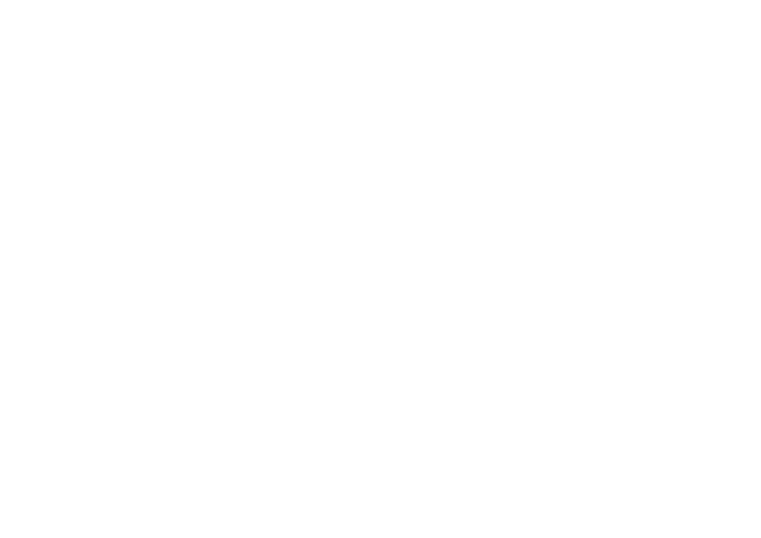
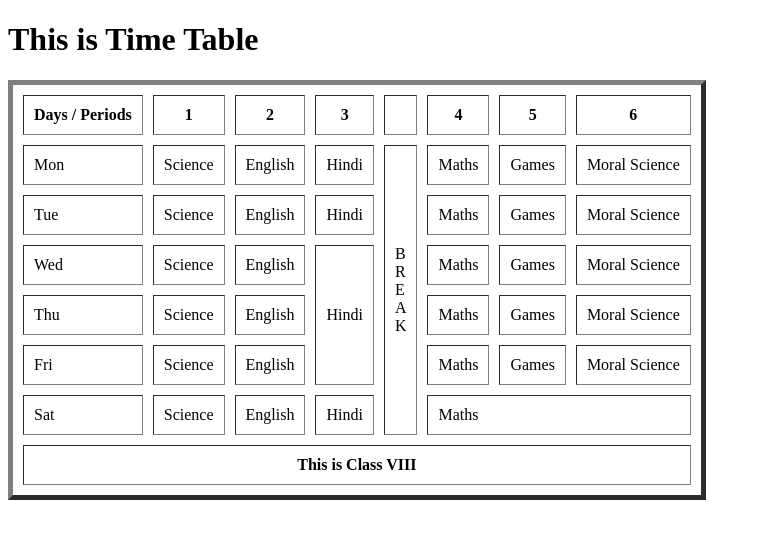
Before and after one commit to Yogesh-Singh-Gadwal/Nagarro-Bootcamp-Assignments, a plain HTML site: page Lecture-1-Assignments/schoolTimeTable.html in a window 1280 px wide. Shown: the whole page, without its empty margins (0-761 px from the left). Drawn offline with Linux system fonts and the light colour scheme.

Commit message:
Update schoolTimeTable.html

```diff
--- a/Lecture-1-Assignments/schoolTimeTable.html
+++ b/Lecture-1-Assignments/schoolTimeTable.html
@@ -1,12 +1,99 @@
 <!DOCTYPE html>
 <html lang="en">
+
 <head>
-    <meta charset="UTF-8">
-    <meta http-equiv="X-UA-Compatible" content="IE=edge">
-    <meta name="viewport" content="width=device-width, initial-scale=1.0">
+    <meta charset="UTF-8" />
+    <meta http-equiv="X-UA-Compatible" content="IE=edge" />
+    <meta name="viewport" content="width=device-width, initial-scale=1.0" />
     <title>School TimeTable Assignement</title>
 </head>
+
 <body>
+    <h1>This is Time Table</h1>
 
+    <table border="5" cellspacing="10" cellpadding="10">
+        <thead>
+            <tr>
+                <th>Days / Periods</th>
+                <th>1</th>
+                <th>2</th>
+                <th>3</th>
+                <th></th>
+                <th>4</th>
+                <th>5</th>
+                <th>6</th>
+            </tr>
+        </thead>
+
+        <tbody>
+            <tr>
+                <td>Mon</td>
+                <td>Science</td>
+                <td>English</td>
+                <td>Hindi</td>
+                <td rowspan="6">
+                    B <br />
+                    R <br />
+                    E <br />
+                    A <br />
+                    K
+                </td>
+                <td>Maths</td>
+                <td>Games</td>
+                <td>Moral Science</td>
+            </tr>
+            <tr>
+                <td>Tue</td>
+                <td>Science</td>
+                <td>English</td>
+                <td>Hindi</td>
+                <td>Maths</td>
+                <td>Games</td>
+                <td>Moral Science</td>
+            </tr>
+            <tr>
+                <td>Wed</td>
+                <td>Science</td>
+                <td>English</td>
+                <td rowspan="3">Hindi</td>
+                <!-- <td rowspan="6">B <br> R <br> E <br> A <br> K </td> -->
+                <td>Maths</td>
+                <td>Games</td>
+                <td>Moral Science</td>
+            </tr>
+            <tr>
+                <td>Thu</td>
+                <td>Science</td>
+                <td>English</td>
+                <!-- <td>Hindi</td> -->
+                <!-- <td rowspan="6">B <br> R <br> E <br> A <br> K </td> -->
+                <td>Maths</td>
+                <td>Games</td>
+                <td>Moral Science</td>
+            </tr>
+            <tr>
+                <td>Fri</td>
+                <td>Science</td>
+                <td>English</td>
+                <!-- <td>Hindi</td> -->
+                <!-- <td rowspan="6">B <br> R <br> E <br> A <br> K </td> -->
+                <td>Maths</td>
+                <td>Games</td>
+                <td>Moral Science</td>
+            </tr>
+            <tr>
+                <td>Sat</td>
+                <td>Science</td>
+                <td>English</td>
+                <td>Hindi</td>
+                <!-- <td rowspan="6">B <br> R <br> E <br> A <br> K </td> -->
+                <td colspan="3">Maths</td>
+                <!-- <td>Games</td>
+                <td>Moral Science</td> -->
+            </tr>
+            <th colspan="8">This is Class VIII</th>
+        </tbody>
+    </table>
 </body>
+
 </html>
```
